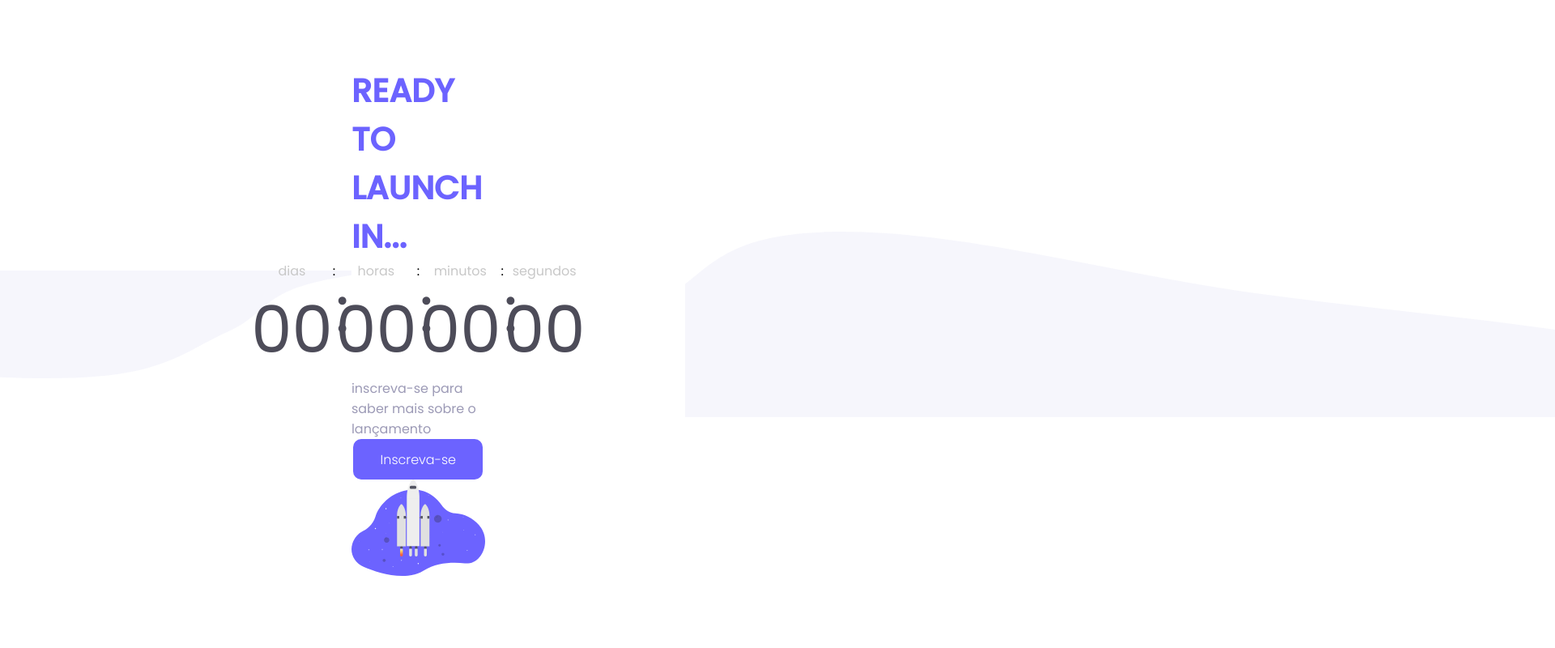
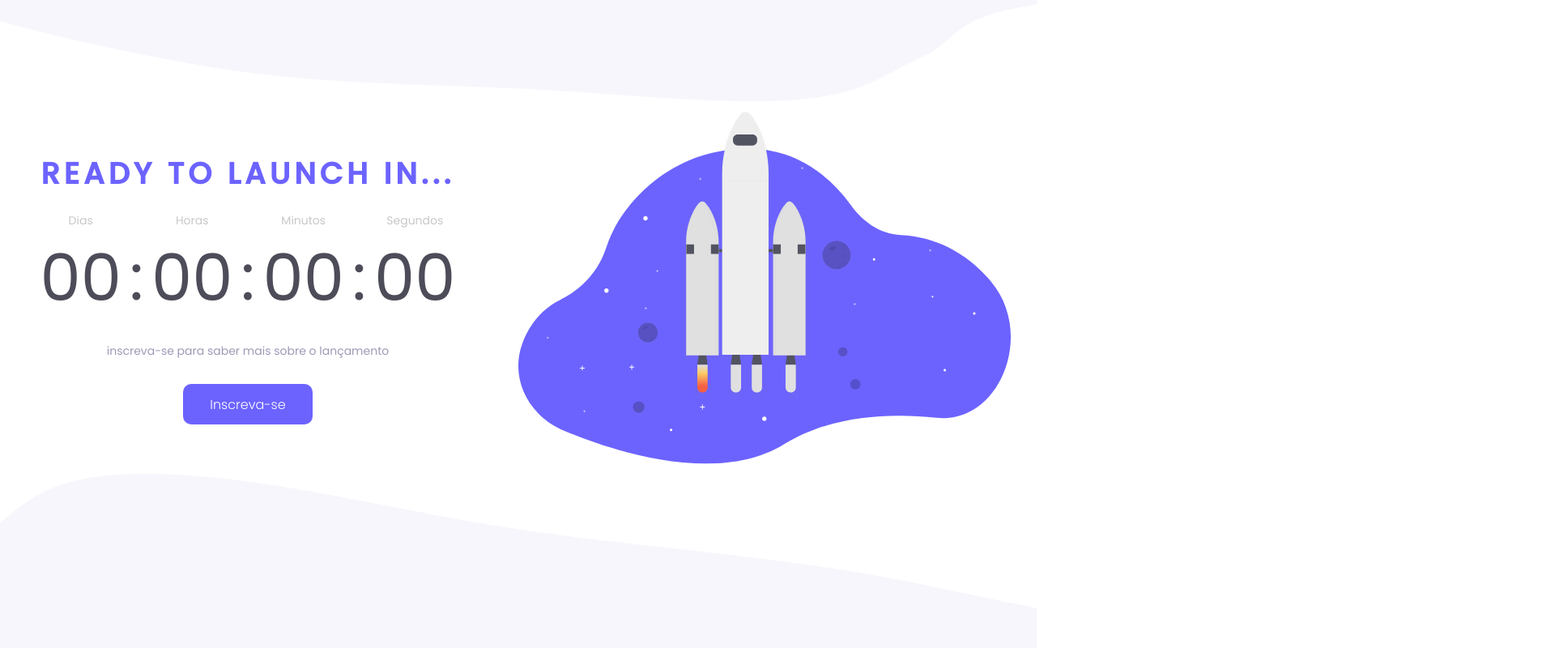
Before and after one commit to GabriellSSouza/desafio-countdown, a plain HTML site: page index.html in a window 1280 px wide. Shown: the top 800 px of the page at 81% size, 1920 px wide, since content can reach past the window. Drawn offline with Linux system fonts and the light colour scheme.

Commit message:
estilos gerais

```diff
--- a/style.css
+++ b/style.css
@@ -24,37 +24,43 @@ https://www.figma.com/file/LhfPag77j58PtWrVpORzOD/DD-%2F-Countdown-(Copy)?node-i
 body {
     height: 100vh;
     display: flex;
-    justify-content: center;
+    flex-direction: column;
     align-items: center;
+    justify-content: space-between;
 }
 
 
-.imagem-fundo, .imagem-fundo img{
-    position: fixed;
-    bottom: 0;
+.img_fundo{
     width: 100vw;
 }
 
-.imagem-topo, .imagem-topo img{
-    position: fixed;
-    top: 0;
-    width: 100vw;
+.imagem {
+    width: 50%;
+    height: 100%;
 }
 
-.timer, .imagem {
-    width: 40%;
+.principal{
+    display: flex;
+    height: 100%;
+    gap: 60px;
 }
 
 .timer {
     display: flex;
     flex-direction: column;
+    justify-content: center;
     align-items: center;
+    gap: 20px;
+    width: 50%;
+    height: 100%;
 }
 
 .timer h1{
     color: var(--purple);
-    font-size: 2.5em;
+    font-size: 2.3em;
+    font-weight: 900;
     text-transform: uppercase;
+    letter-spacing: 5px;
 }
 
 .area_cronometro {
@@ -69,7 +75,8 @@ body {
 
 .cronometro_titulo {
     color: var(--light-grey);
-    font-size: 16px;
+    font-size: 14px;
+    text-transform: capitalize;
 }
 
 .dias,.horas,.minutos,.segundos {
@@ -77,20 +84,15 @@ body {
     font-size: 5em;
 }
 
-.separador{
-    position: relative;
-}
-
-.separador::after {
-    content: ':';
+.separador {
     font-size: 5em;
-    position: absolute;
     color: var(--black);
-
+    margin: 20px 10px 0px 10px;
 }
 
 .instruções {
     color: var(--text-color);
+    font-size: 14px;
 }
 
 .inscrever {
@@ -102,4 +104,5 @@ body {
     border-radius: 10px;
     font-size: 1em;
     font-weight: 300;
+    margin-top: 10px;
 }
```
